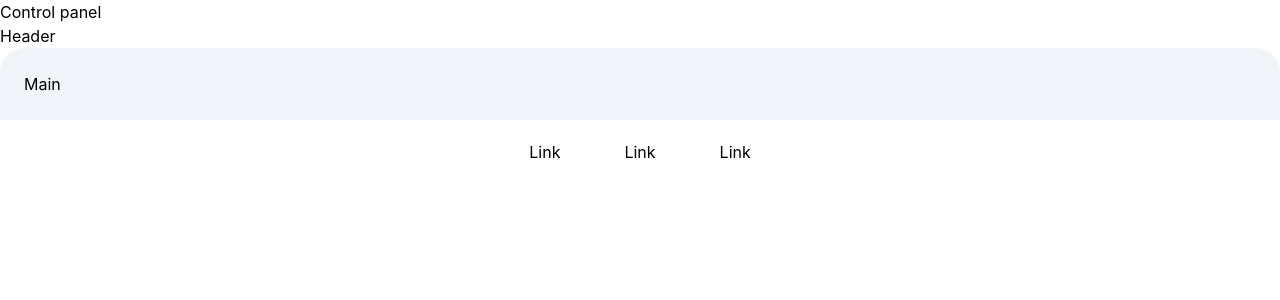
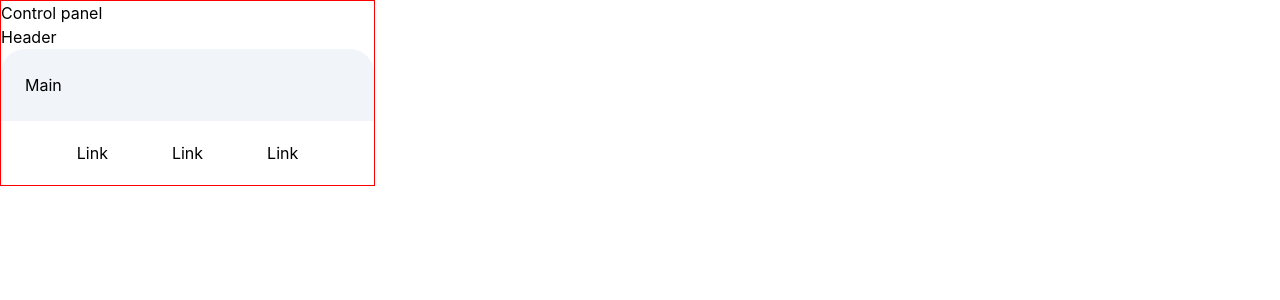
Before and after one commit to rts-cmk-wu06/smartlight-ui-WilliamDeckmann, a React (Create React App) app: page / in a window 1280 px wide. Shown: the top 300 px of the page. Built offline with nearby package versions, Linux system fonts and the light colour scheme.

Commit message:
Update "app" max-length

```diff
--- a/src/templates/App.js
+++ b/src/templates/App.js
@@ -10,8 +10,14 @@ import Footer from "./Footer";
 import Navigation from "./Navigation";
 
 function App() {
+
+  const styles = {
+    "maxWidth": "375px",
+    "border": "1px solid red",
+  }
+
   return (
-    <div className="App">
+    <div className="App" style={styles}>
       <Routes>
         <Route exact path="/" element={<ControlPanel />} />
         <Route exact path="/bed-room" element={<RoomAdjuster name="Bed Room" />} />
```
